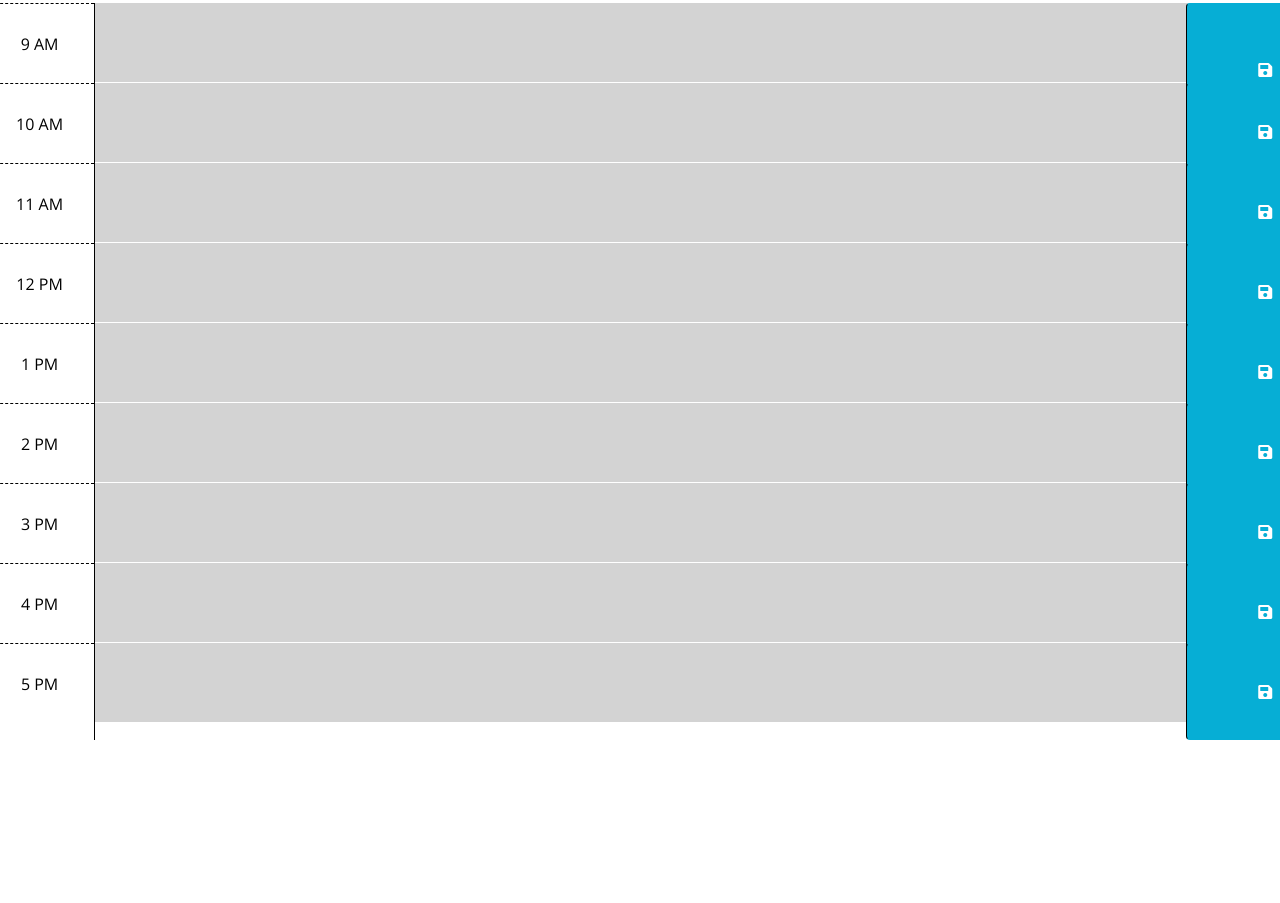
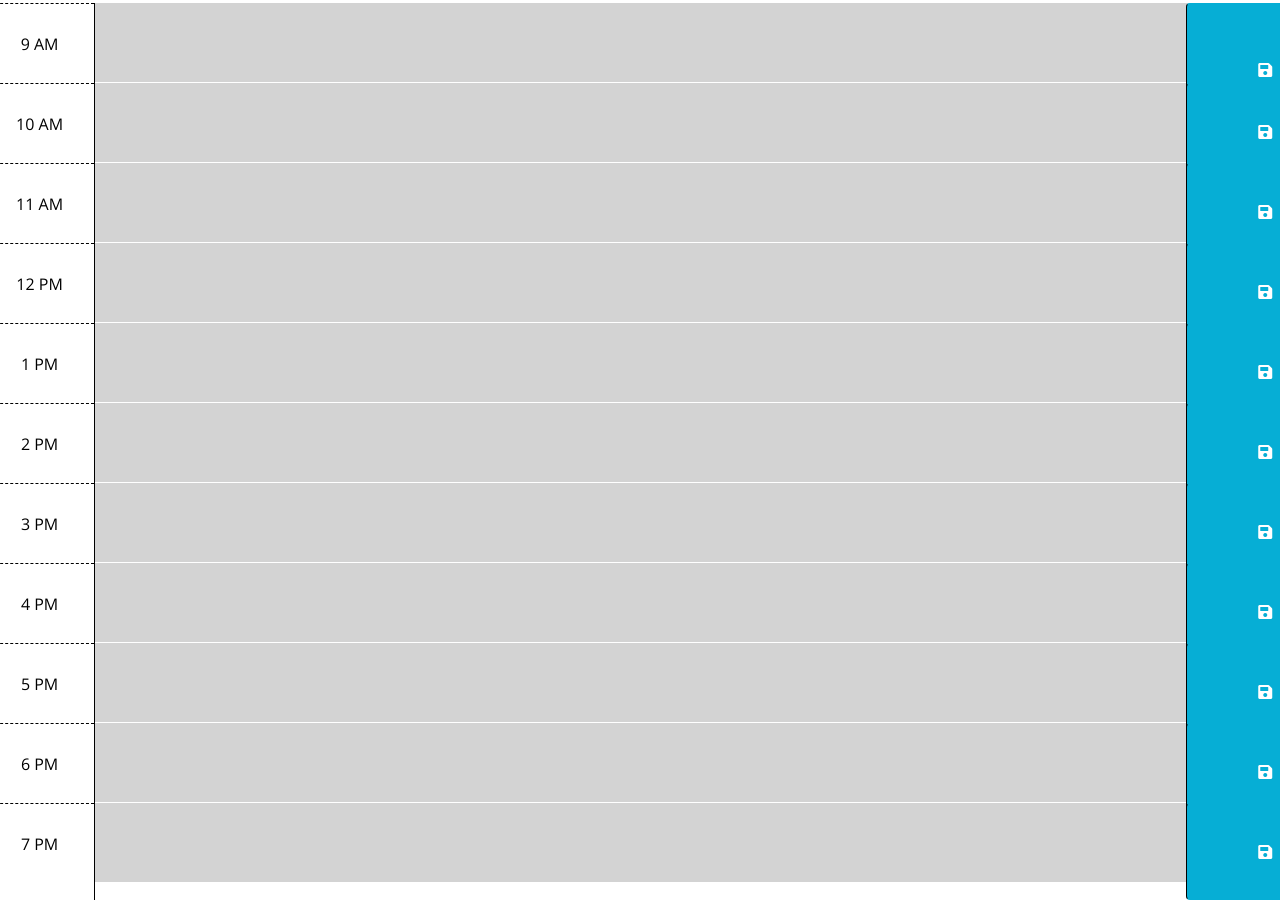
Before and after one commit to cristinaruiz21/WorkDayScheduler, a plain HTML site: page index.html in a window 1280 px wide. Shown: the part 334-1237 px from the top of the page. Before the commit the page ends 1077 px from the top, so only its background shows below. Drawn offline with nearby package versions, Linux system fonts and the light colour scheme.

Commit message:
Added two more time slots

```diff
--- a/index.html
+++ b/index.html
@@ -110,6 +110,24 @@
             <i class="fas fa-save"></i>
           </button>
       </div>
+      <div class="row time-block" id="18">
+        <div class="col-md-1 hour">
+          <p>6 PM</p>
+        </div>
+          <textarea class="description col-md-10"></textarea>
+          <button id="6pm-save" class="saveBtn col-md-1 btn">
+            <i class="fas fa-save"></i>
+          </button>
+      </div>
+      <div class="row time-block" id="19">
+        <div class="col-md-1 hour">
+          <p>7 PM</p>
+        </div>
+          <textarea class="description col-md-10"></textarea>
+          <button id="7pm-save" class="saveBtn col-md-1 btn">
+            <i class="fas fa-save"></i>
+          </button>
+      </div>
     <script src="https://code.jquery.com/jquery-3.4.1.min.js"></script>
     <script src="https://cdnjs.cloudflare.com/ajax/libs/moment.js/2.24.0/moment.min.js"></script>
     <script type="text/javascript">
@@ -153,6 +171,8 @@
       $("#15 .description").val(localStorage.getItem("15"));
       $("#16 .description").val(localStorage.getItem("16"));
       $("#17 .description").val(localStorage.getItem("17"));
+      $("#18 .description").val(localStorage.getItem("18"));
+      $("#19 .description").val(localStorage.getItem("19"));
 
       $(".saveBtn").on("click", saveInput);
     </script>
```
